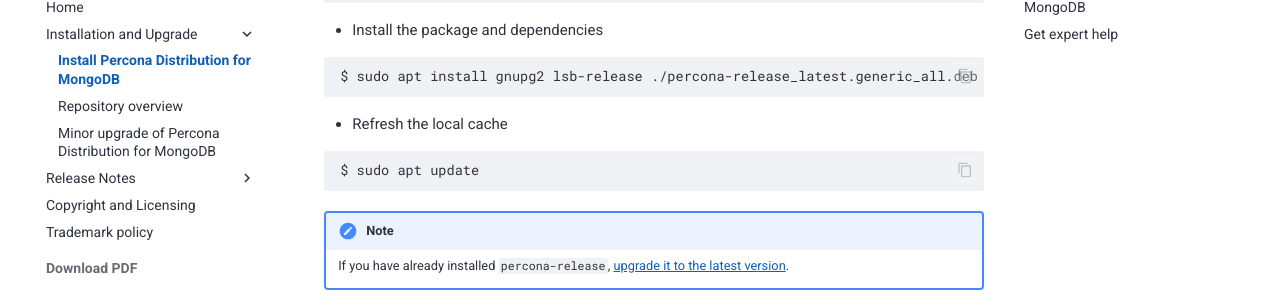
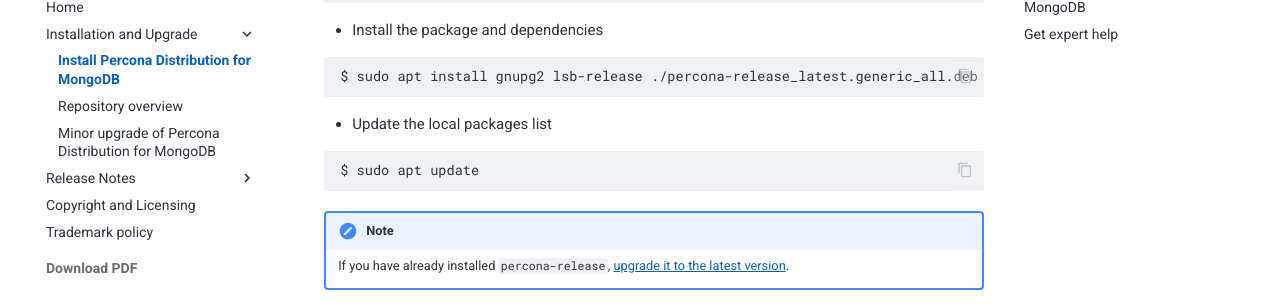
Before and after one commit to percona/distmongo-docs, an MkDocs documentation site: the page built from docs/installation.md, in a window 1280 px wide and 900 px high, scrolled down 584 px. Shown: the part 145-452 px from the top of the window. Built offline with MkDocs 1.6.1 and Material for MkDocs 9.7.7, drawn with Linux system fonts in a browser that asks for light colours; nearby versions of some CDN libraries; comment, search, counter and statistics services are not loaded; the version menu is left out.

Commit message:
Update docs/installation.md
Co-authored-by: radoslawszulgo <radoslaw.szulgo@percona.com>

````diff
--- a/docs/installation.md
+++ b/docs/installation.md
@@ -31,7 +31,7 @@
            $ sudo apt install gnupg2 lsb-release ./percona-release_latest.generic_all.deb
            ```
 
-        * Refresh the local cache
+        * Update the local packages list
 
            ```{.bash data-prompt="$"}
            $ sudo apt update
````
